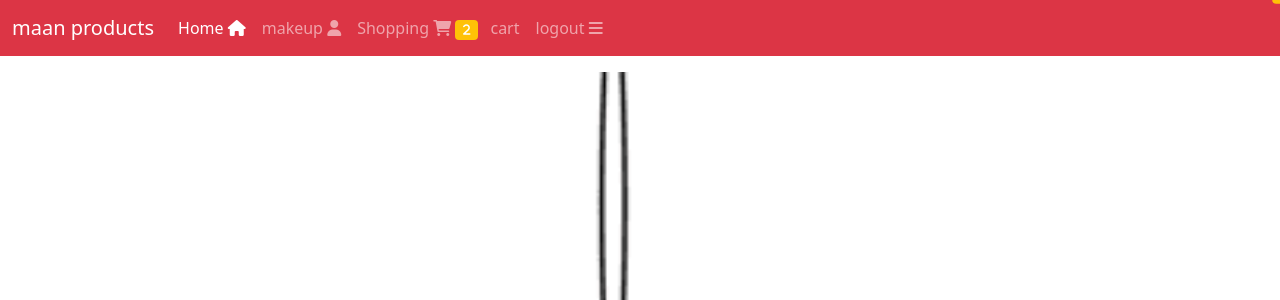
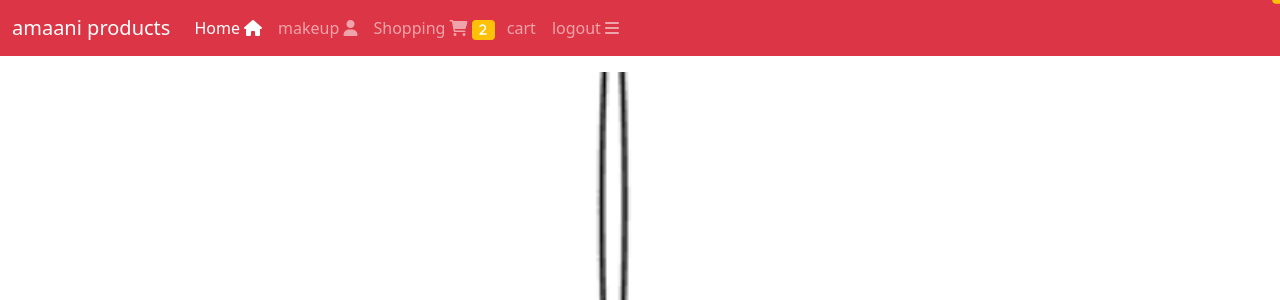
Before and after one commit to manaal399/my-shop, a Django app: page / in a window 1280 px wide. Shown: the top 300 px of the page. Run offline with Django 5.2, Linux system fonts and the light colour scheme; a user stored in the database is signed in; data comes from the database, SQL or seed files in the repository.

Commit message:
changes happen

```diff
--- a/product/shop/Templates/Base.html
+++ b/product/shop/Templates/Base.html
@@ -10,7 +10,7 @@
 <body>
        <nav class="navbar navbar-expand-lg navbar-dark bg-danger text-dark">
            <div class="container-fluid">
-               <a class="navbar-brand" href="{% url 'product_list' %}">maan products</a>
+               <a class="navbar-brand" href="{% url 'product_list' %}">amaani products</a>
                <button class="navbar-toggler" type="button" data-bs-toggle="collapse"
                    data-bs-target="#navbarSupportedContent" aria-controls="navbarSupportedContent" aria-expanded="false"
                    aria-label="Toggle navigation">
```
